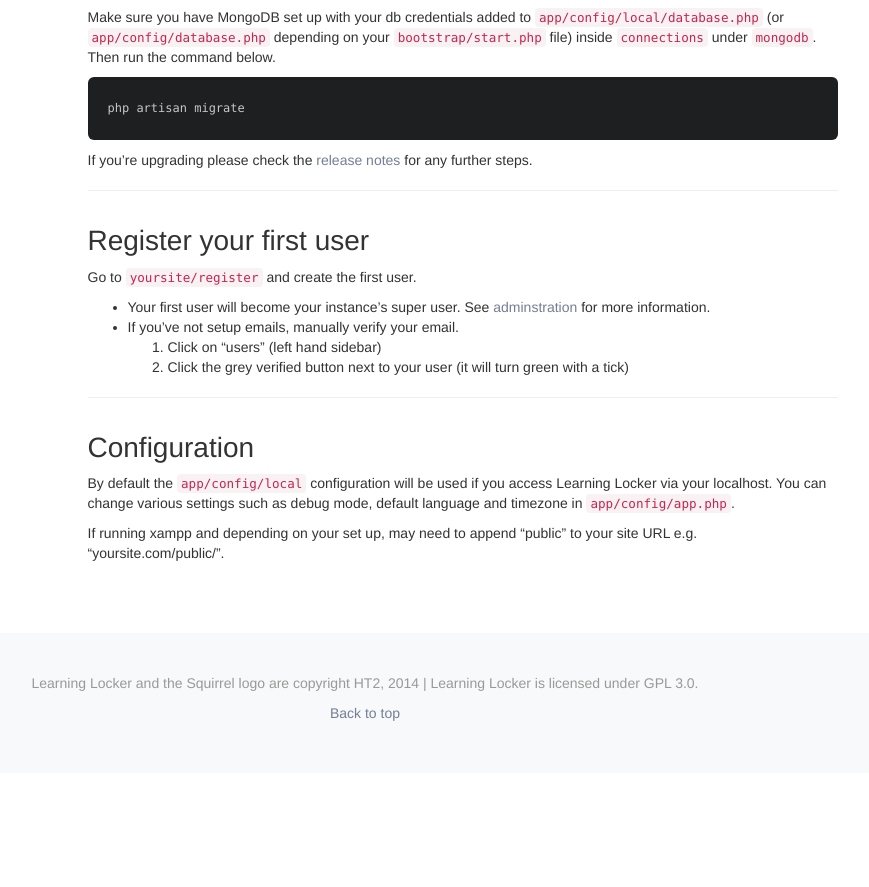
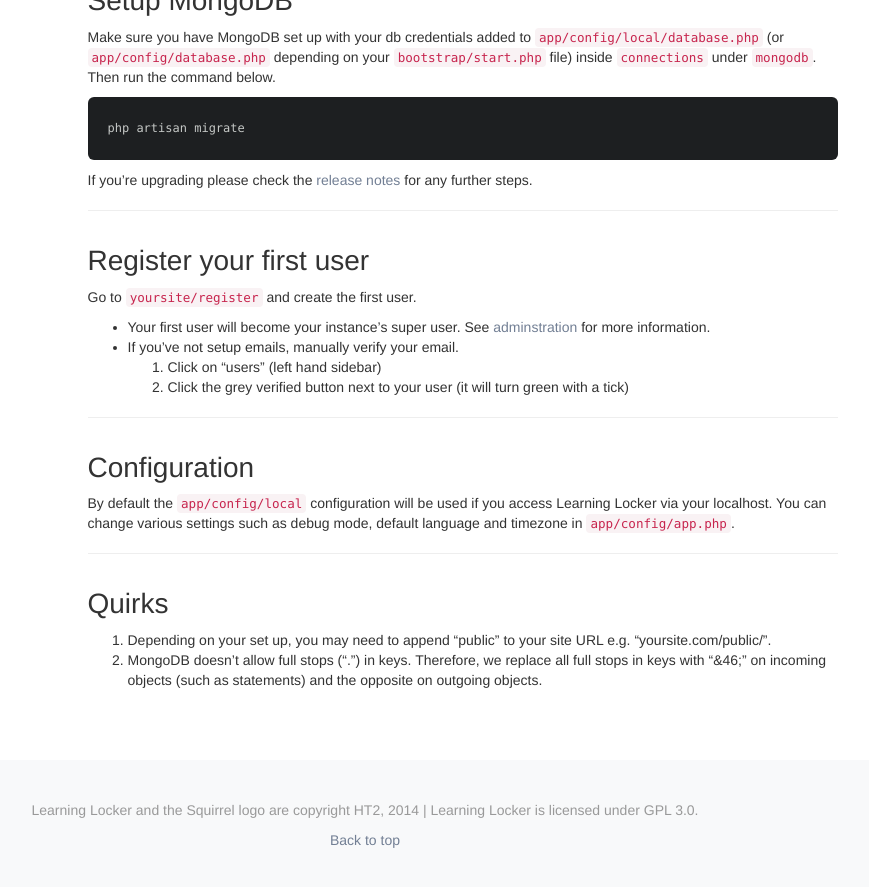
Before and after one commit to LearningLocker/docs, a Jekyll site: the page built from src/installation.md, in a window 1280 px wide and 900 px high, scrolled down 977 px. Shown: the top 887 px of the window, without its empty margins (275-1144 px from the left). Built offline with Jekyll 4.4.1, drawn with Linux system fonts in a browser that asks for light colours; nearby versions of some CDN libraries; before the commit the page ends 1750 px from its top, so only the background shows below that.

Commit message:
Adds quirks to installation.

```diff
--- a/src/installation.md
+++ b/src/installation.md
@@ -13,6 +13,7 @@
 Additional information:
 
 - [Configuration](#configuration)
+- [Quirks](#quirks)
 - [Installation on AWS](http://cloudboffins.com/advanced-projects/learning-locker-lrs-free-server-part-1/) thanks to [Cloud Boffins](http://cloudboffins.com)
 - [Installation on Ubuntu](http://www.jpablo128.com/how_to_install_learning_locker/) thanks to [@jpablo128](https://twitter.com/jpablo128)
 - [Installation on CentOS 7.0](https://gist.github.com/davidpesce/7d6e1b81594ecbc72311) thanks to [@davidpesce](https://github.com/davidpesce)
@@ -53,4 +54,6 @@
 ## Configuration
 By default the `app/config/local` configuration will be used if you access Learning Locker via your localhost. You can change various settings such as debug mode, default language and timezone in `app/config/app.php`.
 
-If running xampp and depending on your set up, may need to append "public" to your site URL e.g. "yoursite.com/public/".
+## Quirks
+1. Depending on your set up, you may need to append "public" to your site URL e.g. "yoursite.com/public/".
+2. MongoDB doesn’t allow full stops (".") in keys. Therefore, we replace all full stops in keys with "&46;" on incoming objects (such as statements) and the opposite on outgoing objects.
```
